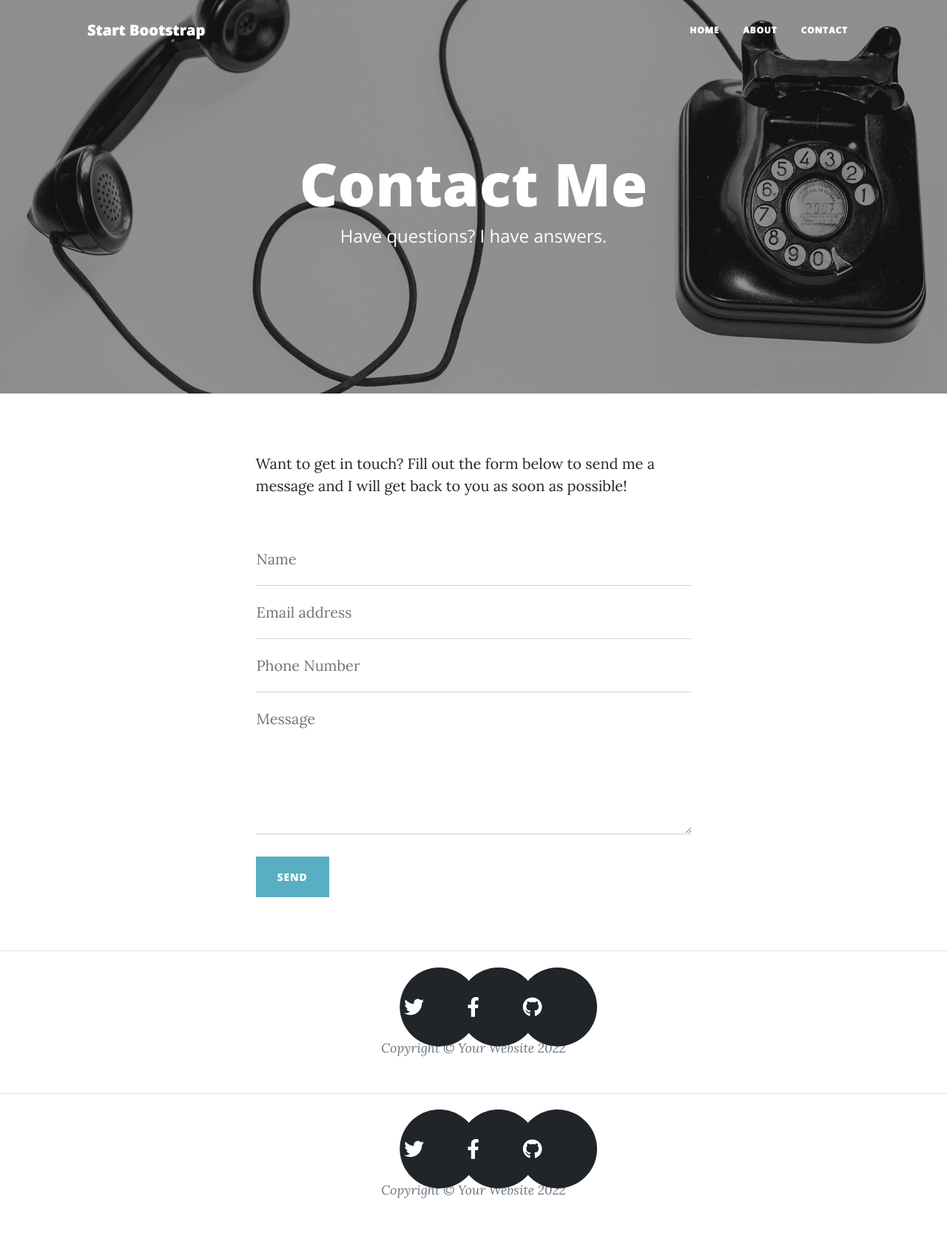
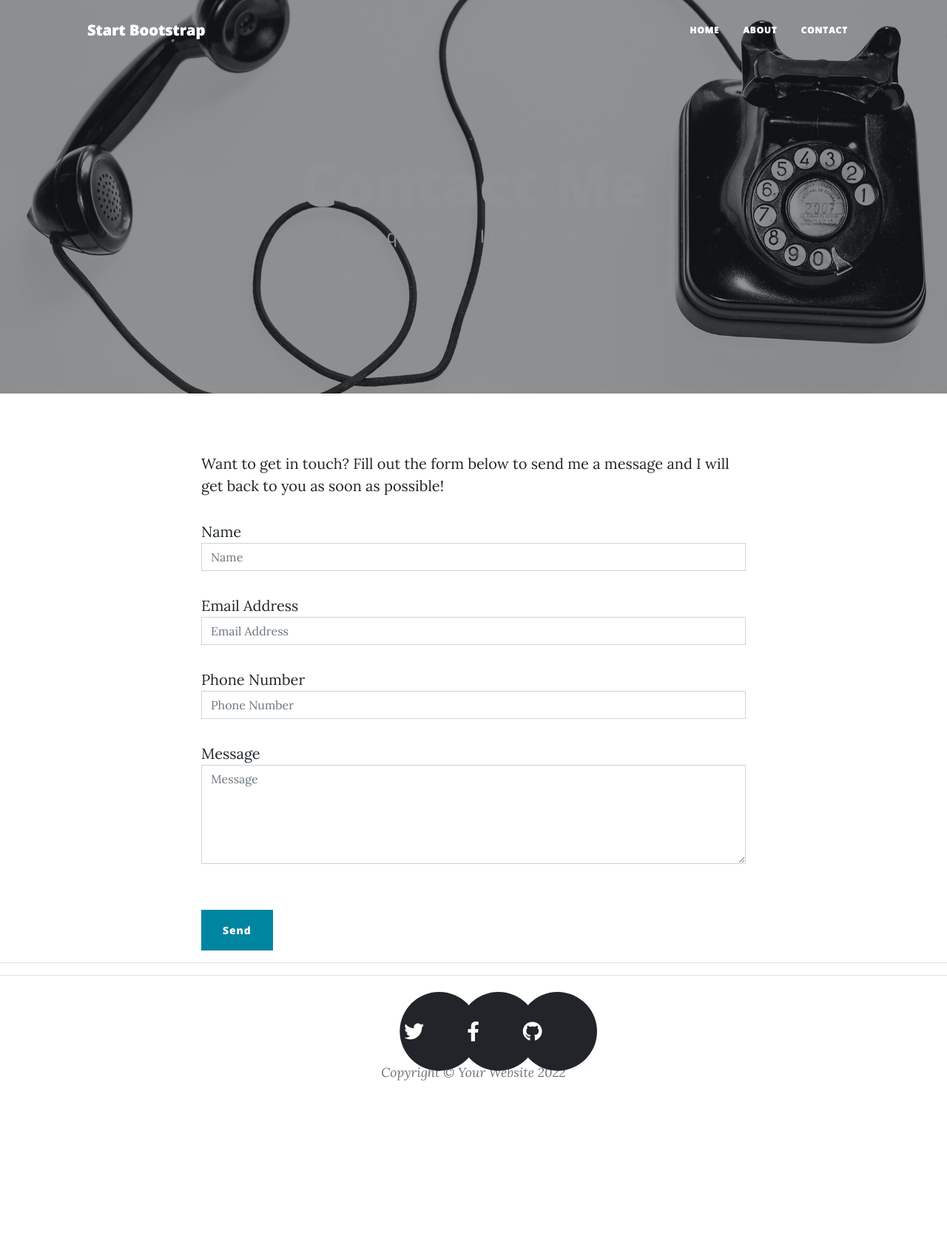
Before and after one commit to Hirukamunasinghe/Day-59-Blog-Capstone-Part-2, a Flask app: page /contact in a window 1280 px wide. Shown: the whole page at 74% size. After the commit the page ends 1461 px from the top, so only its background shows below. Run offline with Flask 2, Linux system fonts and the light colour scheme; some libraries are stand-ins or nearby versions.

Commit message:
Initial commit

```diff
--- a/main.py
+++ b/main.py
@@ -1,6 +1,10 @@
-from flask import Flask,render_template
+from flask import Flask,render_template,request
+import requests
+from smtplib import SMTP
+MY_EMAIL ="munasinghehiruka@gmail.com"
+PASSWORD ="Hirukasoftwareengineer"
 app = Flask(__name__)
-import requests
+
 blog_url ="https://api.npoint.io/c790b4d5cab58020d391"
 posts = requests.get(blog_url).json()
 
@@ -8,15 +12,6 @@
 @app.route('/')
 def home():
     return render_template("index.html",all_posts = posts)
-
-
-@app.route('/about')
-def about():
-    return render_template("about.html")
-
-@app.route('/contact')
-def contact():
-    return render_template("contact.html")
 
 @app.route('/post/<int:index>')
 def show_post(index):
@@ -28,5 +23,33 @@
 
 
 
+@app.route('/about')
+def about():
+    return render_template("about.html")
+
+@app.route('/contact')
+def contact():
+    return render_template("contact.html")
+
+@app.route("/contact",methods=["GET","POST"])
+def receive_data():
+    if request.method=="POST":
+        data = request.form
+        print(data["name"])
+        print(data["email"])
+        print(data["phone"])
+        print(data["message"])
+        return render_template("contact.html",msg_sent=True)
+    return render_template("contact.html", msg_sent=False)
+
+def send_mail(name,email,phone,message):
+    email_message =f"Subject: New Message\n\nName: {name}\nEmail: {email} \nPhone: {phone} \nMessage: {message}"
+    with SMTP("smtp.gmail.com") as connection:
+        connection.starttls()
+        connection.login(MY_EMAIL,PASSWORD)
+        connection.sendmail(MY_EMAIL,MY_EMAIL,email_message)
+
+
+
 if __name__=="__main__":
     app.run(debug=True)
--- a/templates/contact.html
+++ b/templates/contact.html
@@ -33,126 +33,70 @@
                 </div>
             </div>
         </nav>
-        <!-- Page Header-->
-        <header class="masthead" style="background-image: url({{ url_for('static', filename='assets/img/contact-bg.jpg')}})">
-            <div class="container position-relative px-4 px-lg-5">
-                <div class="row gx-4 gx-lg-5 justify-content-center">
-                    <div class="col-md-10 col-lg-8 col-xl-7">
+
+    <!-- Page Header -->
+      <header class="masthead" style="background-image: url('static/img/contact-bg.jpg')">
+    <div class="overlay"></div>
+    <div class="container">
+      <div class="row">
+        <div class="col-lg-8 col-md-10 mx-auto">
           <div class="page-heading">
+            {% if msg_sent: %}
+            <h1>Successfully sent your message</h1>
+            {% else: %}
             <h1>Contact Me</h1>
+            {% endif %}
             <span class="subheading">Have questions? I have answers.</span>
           </div>
         </div>
       </div>
     </div>
   </header>
-        <!-- Main Content-->
-        <main class="mb-4">
-            <div class="container px-4 px-lg-5">
-                <div class="row gx-4 gx-lg-5 justify-content-center">
-                    <div class="col-md-10 col-lg-8 col-xl-7">
+
+  <!-- Main Content -->
+  <div class="container">
+    <div class="row">
+      <div class="col-lg-8 col-md-10 mx-auto">
         <p>Want to get in touch? Fill out the form below to send me a message and I will get back to you as soon as possible!</p>
-                        <div class="my-5">
-                            <!-- * * * * * * * * * * * * * * *-->
-                            <!-- * * SB Forms Contact Form * *-->
-                            <!-- * * * * * * * * * * * * * * *-->
-                            <!-- This form is pre-integrated with SB Forms.-->
-                            <!-- To make this form functional, sign up at-->
-                            <!-- https://startbootstrap.com/solution/contact-forms-->
-                            <!-- to get an API token!-->
-                            <form id="contactForm" data-sb-form-api-token="API_TOKEN">
-                                <div class="form-floating">
-                                    <input class="form-control" id="name" type="text" placeholder="Enter your name..." data-sb-validations="required" />
-                                    <label for="name">Name</label>
-                                    <div class="invalid-feedback" data-sb-feedback="name:required">A name is required.</div>
-                                </div>
-                                <div class="form-floating">
-                                    <input class="form-control" id="email" type="email" placeholder="Enter your email..." data-sb-validations="required,email" />
-                                    <label for="email">Email address</label>
-                                    <div class="invalid-feedback" data-sb-feedback="email:required">An email is required.</div>
-                                    <div class="invalid-feedback" data-sb-feedback="email:email">Email is not valid.</div>
-                                </div>
-                                <div class="form-floating">
-                                    <input class="form-control" id="phone" type="tel" placeholder="Enter your phone number..." data-sb-validations="required" />
-                                    <label for="phone">Phone Number</label>
-                                    <div class="invalid-feedback" data-sb-feedback="phone:required">A phone number is required.</div>
-                                </div>
-                                <div class="form-floating">
-                                    <textarea class="form-control" id="message" placeholder="Enter your message here..." style="height: 12rem" data-sb-validations="required"></textarea>
-                                    <label for="message">Message</label>
-                                    <div class="invalid-feedback" data-sb-feedback="message:required">A message is required.</div>
-                                </div>
-                                <br />
-                                <!-- Submit success message-->
-                                <!---->
-                                <!-- This is what your users will see when the form-->
-                                <!-- has successfully submitted-->
-                                <div class="d-none" id="submitSuccessMessage">
-                                    <div class="text-center mb-3">
-                                        <div class="fw-bolder">Form submission successful!</div>
-                                        To activate this form, sign up at
-                                        <br />
-                                        <a href="https://startbootstrap.com/solution/contact-forms">https://startbootstrap.com/solution/contact-forms</a>
+        <!-- Contact Form - Enter your email address on line 19 of the mail/contact_me.php file to make this form work. -->
+        <!-- WARNING: Some web hosts do not allow emails to be sent through forms to common mail hosts like Gmail or Yahoo. It's recommended that you use a private domain email address! -->
+        <!-- To use the contact form, your site must be on a live web host with PHP! The form will not work locally! -->
+        <form name="sentMessage" id="contactForm" action="{{ url_for('contact') }}" method="post" novalidate>
+          <div class="control-group">
+            <div class="form-group floating-label-form-group controls">
+              <label>Name</label>
+              <input type="text" name="name" class="form-control" placeholder="Name" id="name" required data-validation-required-message="Please enter your name.">
+              <p class="help-block text-danger"></p>
             </div>
           </div>
-                                <!-- Submit error message-->
-                                <!---->
-                                <!-- This is what your users will see when there is-->
-                                <!-- an error submitting the form-->
-                                <div class="d-none" id="submitErrorMessage"><div class="text-center text-danger mb-3">Error sending message!</div></div>
-                                <!-- Submit Button-->
-                                <button class="btn btn-primary text-uppercase disabled" id="submitButton" type="submit">Send</button>
+          <div class="control-group">
+            <div class="form-group floating-label-form-group controls">
+              <label>Email Address</label>
+              <input type="email" name="email" class="form-control" placeholder="Email Address" id="email" required data-validation-required-message="Please enter your email address.">
+              <p class="help-block text-danger"></p>
+            </div>
+          </div>
+          <div class="control-group">
+            <div class="form-group col-xs-12 floating-label-form-group controls">
+              <label>Phone Number</label>
+              <input type="tel" name="phone" class="form-control" placeholder="Phone Number" id="phone" required data-validation-required-message="Please enter your phone number.">
+              <p class="help-block text-danger"></p>
+            </div>
+          </div>
+          <div class="control-group">
+            <div class="form-group floating-label-form-group controls">
+              <label>Message</label>
+              <textarea rows="5" name="message" class="form-control" placeholder="Message" id="message" required data-validation-required-message="Please enter a message."></textarea>
+              <p class="help-block text-danger"></p>
+            </div>
+          </div>
+          <br>
+          <div id="success"></div>
+          <button type="submit" class="btn btn-primary" id="sendMessageButton">Send</button>
         </form>
       </div>
     </div>
   </div>
-            </div>
-        </main>
-        <!-- Footer-->
-        <footer class="border-top">
-            <div class="container px-4 px-lg-5">
-                <div class="row gx-4 gx-lg-5 justify-content-center">
-                    <div class="col-md-10 col-lg-8 col-xl-7">
-                        <ul class="list-inline text-center">
-                            <li class="list-inline-item">
-                                <a href="#!">
-                                    <span class="fa-stack fa-lg">
-                                        <i class="fas fa-circle fa-stack-2x"></i>
-                                        <i class="fab fa-twitter fa-stack-1x fa-inverse"></i>
-                                    </span>
-                                </a>
-                            </li>
-                            <li class="list-inline-item">
-                                <a href="#!">
-                                    <span class="fa-stack fa-lg">
-                                        <i class="fas fa-circle fa-stack-2x"></i>
-                                        <i class="fab fa-facebook-f fa-stack-1x fa-inverse"></i>
-                                    </span>
-                                </a>
-                            </li>
-                            <li class="list-inline-item">
-                                <a href="#!">
-                                    <span class="fa-stack fa-lg">
-                                        <i class="fas fa-circle fa-stack-2x"></i>
-                                        <i class="fab fa-github fa-stack-1x fa-inverse"></i>
-                                    </span>
-                                </a>
-                            </li>
-                        </ul>
-                        <div class="small text-center text-muted fst-italic">Copyright &copy; Your Website 2022</div>
-                    </div>
-                </div>
-            </div>
-        </footer>
-        <!-- Bootstrap core JS-->
-        <script src="https://cdn.jsdelivr.net/npm/bootstrap@5.1.3/dist/js/bootstrap.bundle.min.js"></script>
-        <!-- Core theme JS-->
-        <script src="js/scripts.js"></script>
-        <!-- * * * * * * * * * * * * * * * * * * * * * * * * * * * * * * * * * * * * * * * *-->
-        <!-- * *                               SB Forms JS                               * *-->
-        <!-- * * Activate your form at https://startbootstrap.com/solution/contact-forms * *-->
-        <!-- * * * * * * * * * * * * * * * * * * * * * * * * * * * * * * * * * * * * * * * *-->
-        <script src="https://cdn.startbootstrap.com/sb-forms-latest.js"></script>
-    </body>
-</html>
+
+  <hr>
 {% include "footer.html" %}
```
Lines whose indentation alone changed are shown as unchanged.
